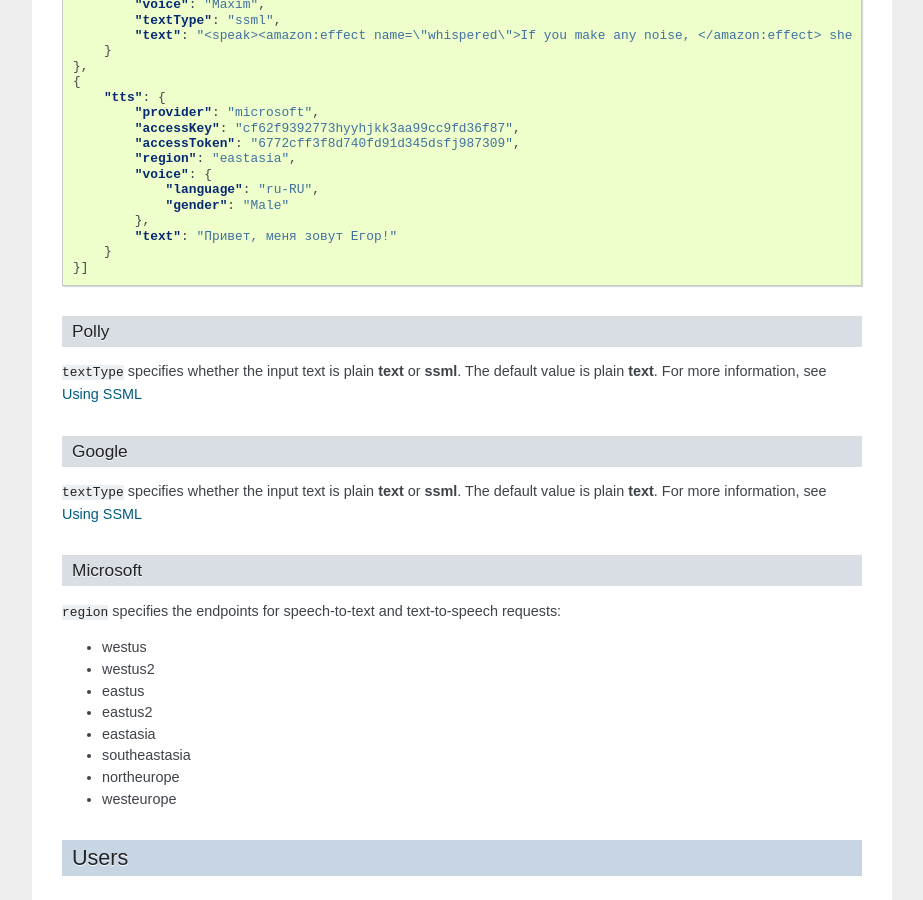
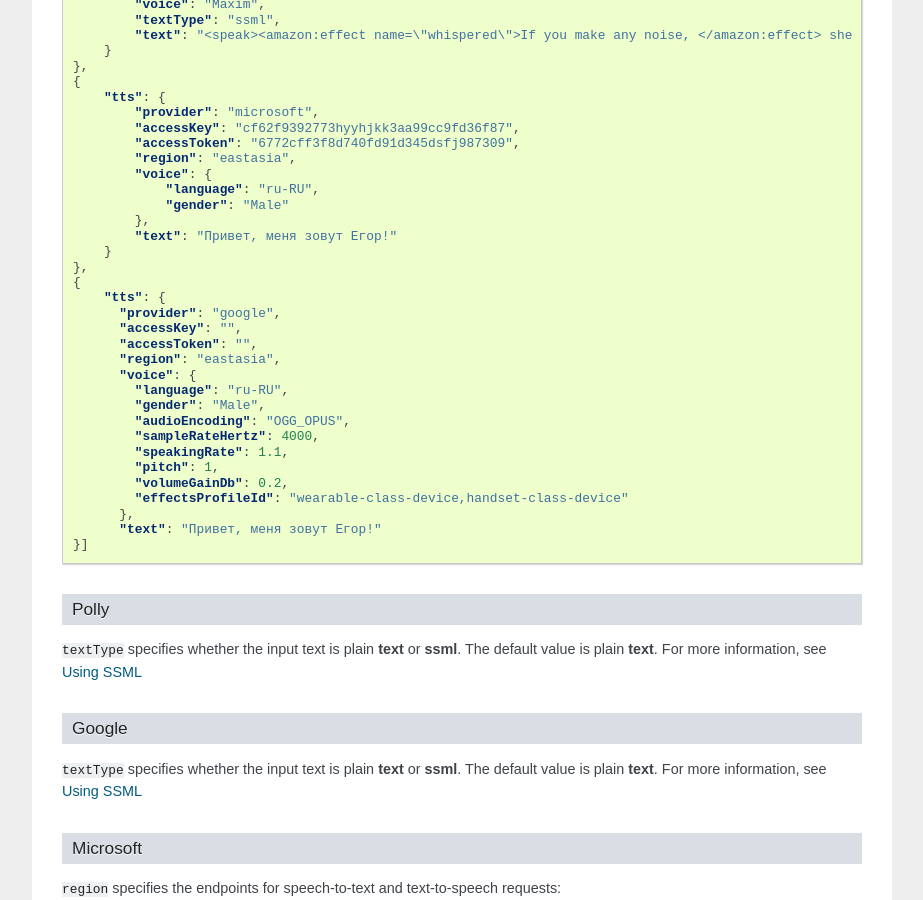
Before and after one commit to webitel/docs-en, a Sphinx documentation site: the page built from source/acr-applications.rst, in a window 1280 px wide and 900 px high, scrolled down 21532 px. Shown: the whole window, without its empty margins (198-1121 px from the left). Built offline with Sphinx 7.4.7, drawn with Linux system fonts in a browser that asks for light colours.

Commit message:
Google text to speech

```diff
--- a/source/acr-applications.rst
+++ b/source/acr-applications.rst
@@ -1408,6 +1408,24 @@
             },
             "text": "Привет, меня зовут Егор!"
         }
+    },
+    {
+        "tts": {
+          "provider": "google",
+          "accessKey": "",
+          "accessToken": "",
+          "region": "eastasia",
+          "voice": {
+            "language": "ru-RU",
+            "gender": "Male",
+            "audioEncoding": "OGG_OPUS",
+            "sampleRateHertz": 4000,
+            "speakingRate": 1.1,
+            "pitch": 1,
+            "volumeGainDb": 0.2,
+            "effectsProfileId": "wearable-class-device,handset-class-device"
+          },
+          "text": "Привет, меня зовут Егор!"
     }]
 
 Polly
```
